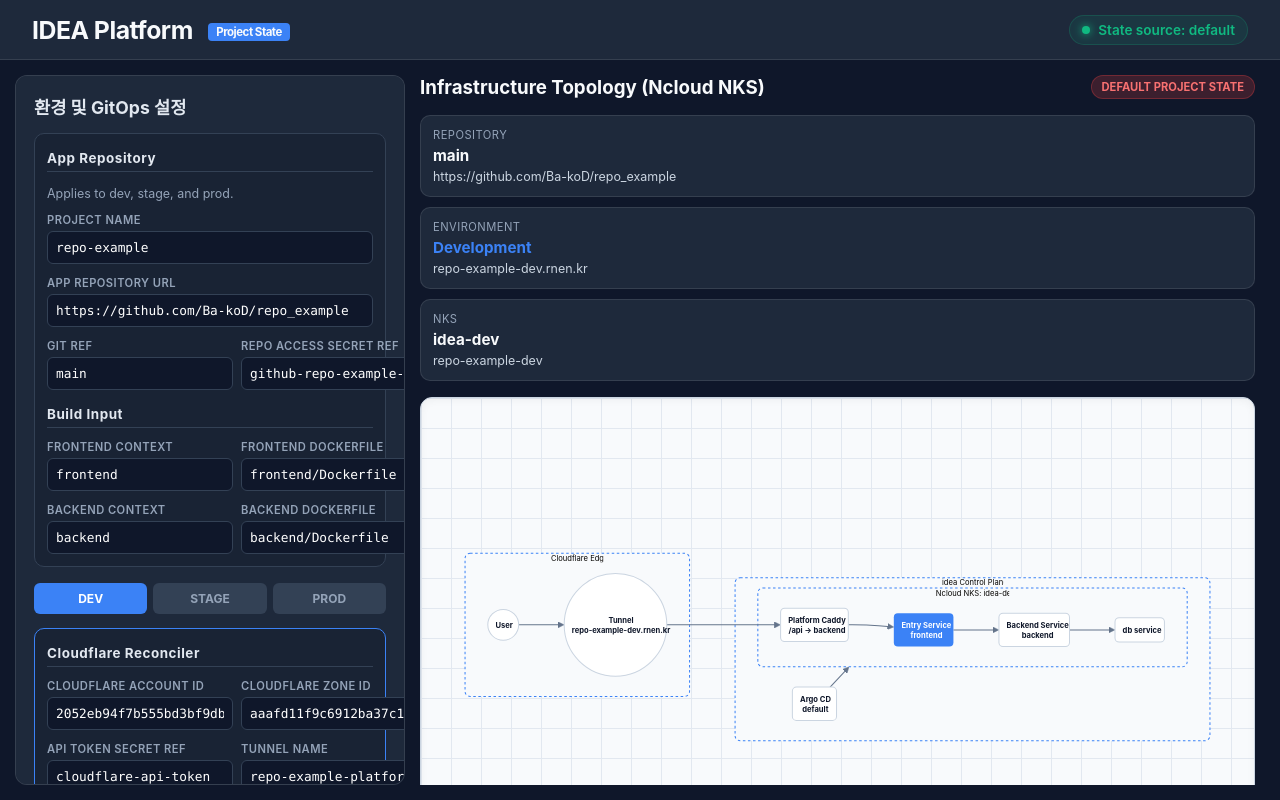
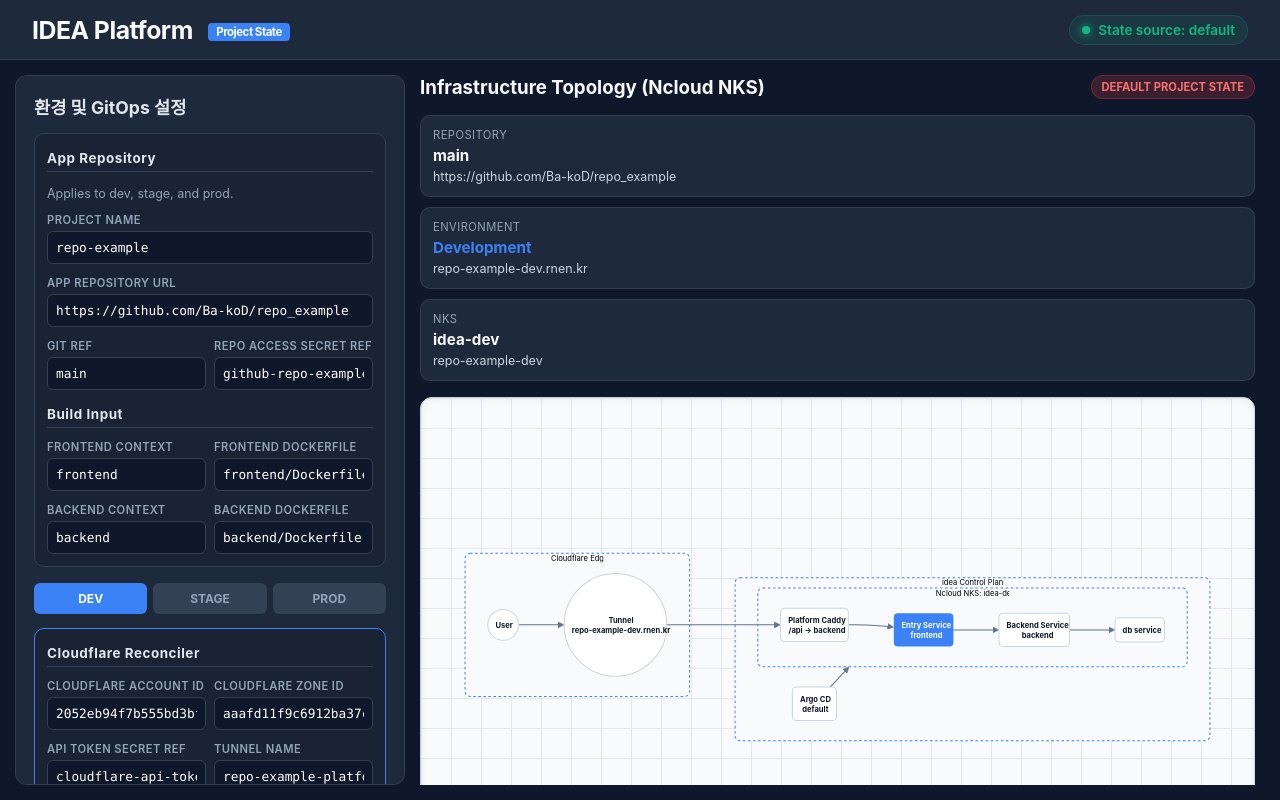
Before and after one commit to Ba-koD/idea, a React (Create React App) app in the folder frontend/: page / in a window 1280 px wide. Built offline with nearby package versions, Linux system fonts and the light colour scheme; no server answers.

Commit message:
fix: add min-width and overflow-wrap properties for better layout responsiveness

```diff
--- a/frontend/src/App.css
+++ b/frontend/src/App.css
@@ -88,6 +88,7 @@
 .header-right-status {
   display: flex;
   align-items: center;
+  min-width: 0;
 }
 
 .live-status {
@@ -101,6 +102,7 @@
   padding: 6px 12px;
   border-radius: 20px;
   border: 1px solid rgba(16, 185, 129, 0.2);
+  min-width: 0;
 }
 
 .content-layout {
@@ -109,6 +111,7 @@
   padding: 15px;
   gap: 15px;
   overflow: hidden;
+  min-width: 0;
 }
 
 .sidebar {
@@ -120,6 +123,7 @@
   display: flex;
   flex-direction: column;
   overflow-y: auto;
+  min-width: 0;
 }
 
 .sidebar-title {
@@ -206,6 +210,7 @@
   border-radius: 10px;
   padding: 12px;
   background: rgba(15, 23, 42, 0.35);
+  min-width: 0;
 }
 
 .global-config-card {
@@ -216,12 +221,17 @@
   display: flex;
   flex-direction: column;
   gap: 4px;
+  min-width: 0;
 }
 
 .double-input-row {
   display: grid;
-  grid-template-columns: 1fr 1fr;
+  grid-template-columns: repeat(2, minmax(0, 1fr));
   gap: 8px;
+}
+
+.double-input-row > * {
+  min-width: 0;
 }
 
 .form-group label {
@@ -230,10 +240,14 @@
   font-weight: 600;
   text-transform: uppercase;
   letter-spacing: 0.04em;
+  min-width: 0;
 }
 
 .form-group input,
 .form-group textarea {
+  width: 100%;
+  max-width: 100%;
+  min-width: 0;
   background: #0f172a;
   border: 1px solid #334155;
   border-radius: 6px;
@@ -262,6 +276,7 @@
   justify-content: space-between;
   align-items: center;
   gap: 12px;
+  min-width: 0;
 }
 
 .hostname-preview span,
@@ -278,6 +293,7 @@
   font-family: var(--font-mono);
   text-align: right;
   word-break: break-word;
+  overflow-wrap: anywhere;
 }
 
 .helper-box pre {
@@ -354,6 +370,7 @@
   gap: 16px;
   overflow-y: auto;
   padding-right: 10px;
+  min-width: 0;
 }
 
 .view-header {
@@ -391,6 +408,7 @@
   display: flex;
   flex-direction: column;
   gap: 4px;
+  min-width: 0;
 }
 
 .summary-tile span {
@@ -402,6 +420,7 @@
 
 .summary-tile strong {
   font-size: 0.95rem;
+  overflow-wrap: anywhere;
 }
 
 .summary-tile small {
@@ -497,10 +516,13 @@
   font-size: 0.8rem;
   border-radius: 10px;
   border: 1px solid var(--border-color);
+  min-width: 0;
 }
 
 .status-bar p {
   margin: 0;
+  min-width: 0;
+  overflow-wrap: anywhere;
 }
 
 .status-dot {
```
